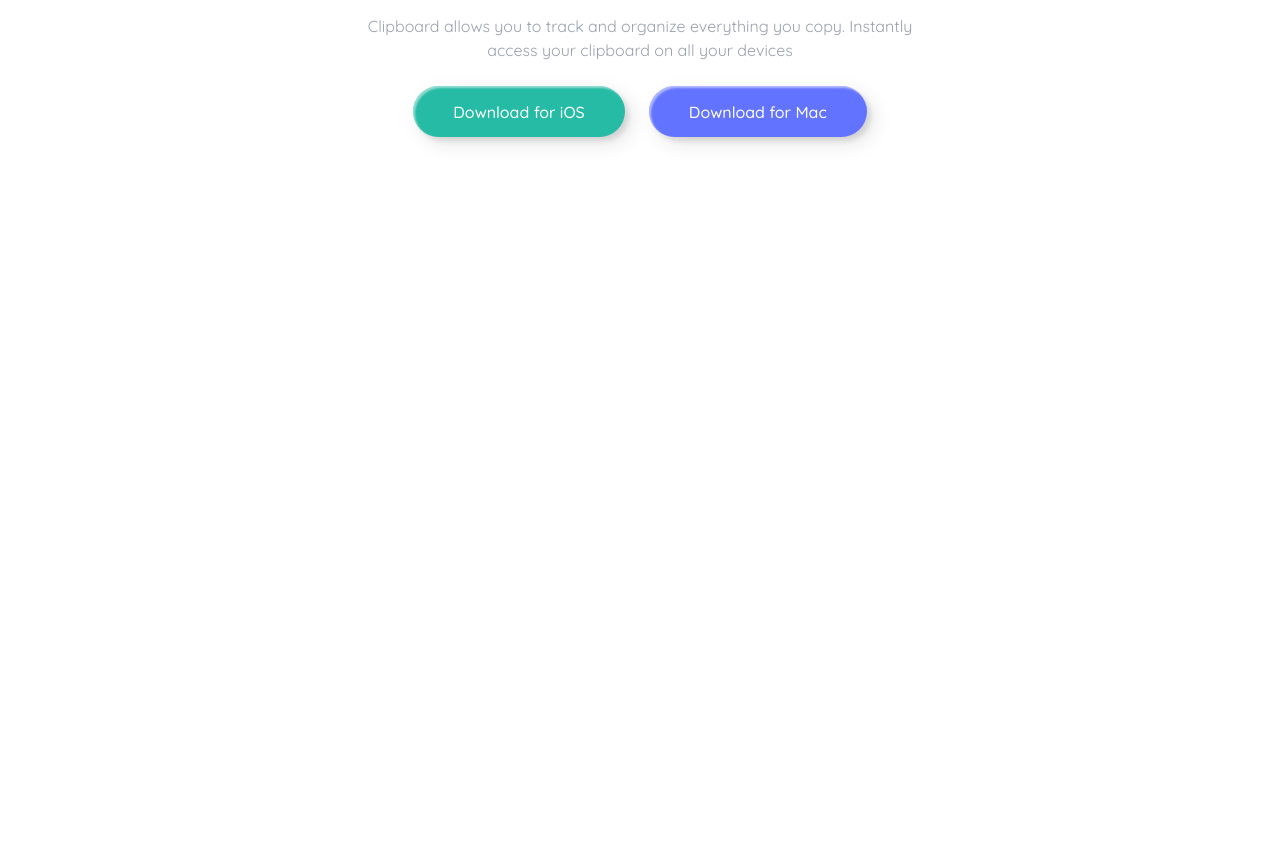
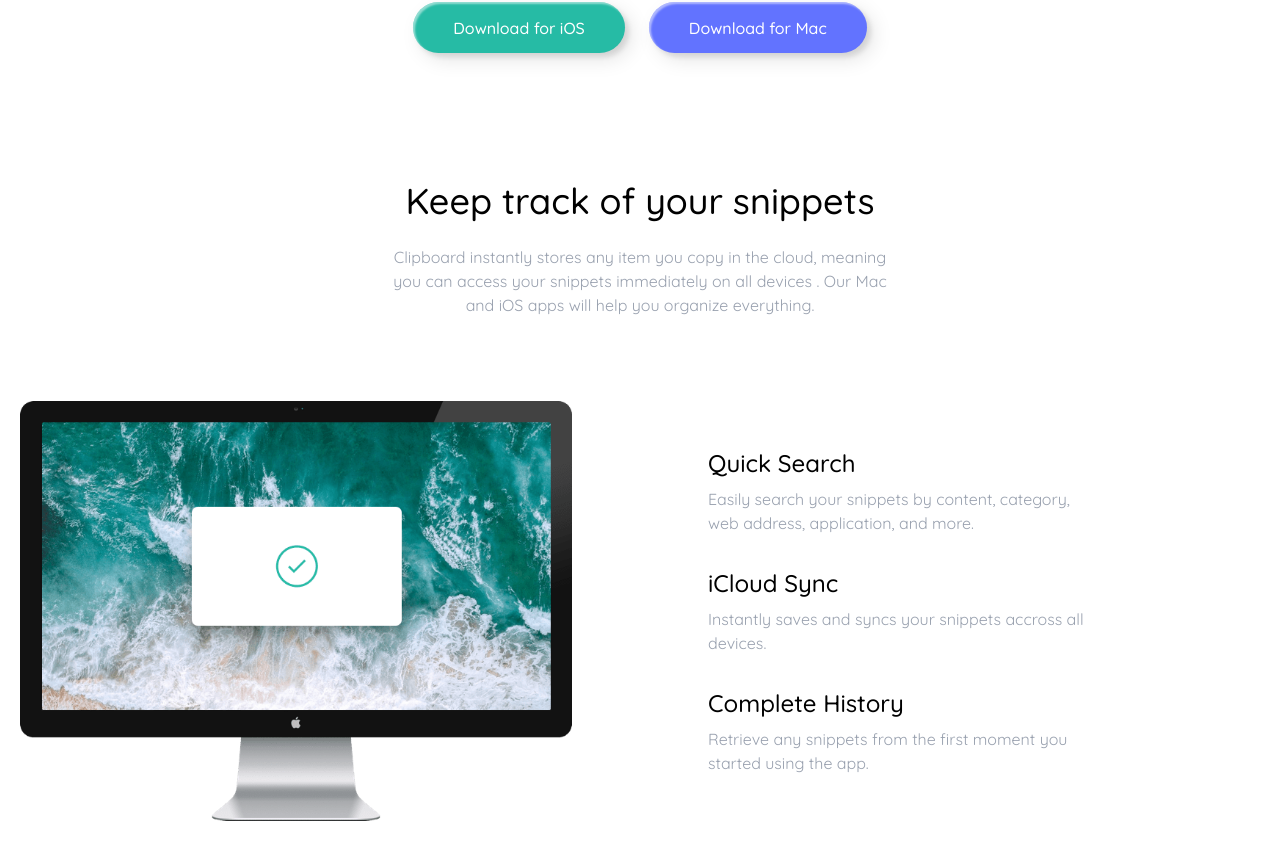
Before and after one commit to IndranjanaChatterjee/Clipboard_Landing_page_master, a React (Vite) app: page / in a window 1280 px wide. Shown: the part 475-1316 px from the top of the page. Before the commit the page ends 800 px from the top, so only its background shows below. Built offline with nearby package versions, Linux system fonts and the light colour scheme.

Commit message:
feat/Snippets_Section

```diff
--- a/src/Components/Snippets.jsx
+++ b/src/Components/Snippets.jsx
@@ -1,9 +1,39 @@
-import React from 'react'
+import React from "react";
+import computer from "../assets/images/image-computer.png"
 
 export default function Snippets() {
   return (
-    <div>
+    <div className="snippets w-[100vw]  flex flex-col justify-center items-center">
+      <h1 className="text-4xl font-medium mb-6 text-center px-1 sm:px-0">Keep track of your snippets</h1>
+      <p className="w-full sm:w-[40%] text-center flex justify-center items-center text-gray-400 mb-16">
+        Clipboard instantly stores any item you copy in the cloud, meaning you
+        can access your snippets immediately on all devices . Our Mac and iOS apps
+        will help you organize everything.
+        </p>
+        <div className="w-full flex flex-col sm:flex-row items-center sm:justify-between justify-center gap-24">
+          <div className="w-full p-5 sm:w-1/2 flex justify-center sm:items-start items-center ">
+            <img src={computer} alt="computer" />
+          </div>
 
+          <div className="w-full sm:w-1/2 flex flex-col justify-center items-start gap-8 p-5">
+            <div  className="flex flex-col justify-center sm:items-start items-center sm:w-[70%] w-full gap-2">
+              <h3 className="text-2xl font-medium ">Quick Search</h3>
+              <p className="text-gray-400 w-full text-center sm:text-start">Easily search your snippets by content, category, web address, application, and more.</p>
+            </div>
+            <div  className="flex flex-col justify-center sm:items-start items-center sm:w-[70%] w-full gap-2">
+              <h3 className="text-2xl font-medium ">iCloud Sync</h3>
+              <p className="text-gray-400 w-full text-center sm:text-start">Instantly saves and syncs your snippets accross all devices.</p>
+            </div >
+            <div className="flex flex-col justify-center sm:items-start items-center sm:w-[70%] w-full gap-2">
+              <h3 className="text-2xl font-medium ">
+                Complete History
+              </h3>
+              <p className="text-gray-400 w-full text-center sm:text-start">Retrieve any snippets from the first moment you started using the app.</p>
+
+            </div>
+
+          </div>
+        </div>
     </div>
-  )
+  );
 }
--- a/src/Components/TopSection.jsx
+++ b/src/Components/TopSection.jsx
@@ -4,7 +4,7 @@ import logo from "../assets/images/logo.svg";
 export default function TopSection() {
   return (
     <div className="flex justify-center items-center flex-col gap-4 text-center sm:gap-6 ">
-      <img src={logo} alt="logo" className=" logo" />
+      <img src={logo} alt="logo" className=" logo mt-32" />
       <h1 className="font-semibold text-4xl sm:text-5xl">A history of everything you copy</h1>
       <p className="sm:w-[70%] text-gray-400">
         Clipboard allows you to track and organize everything you copy. Instantly
--- a/src/index.css
+++ b/src/index.css
@@ -1,10 +1,6 @@
 @import url("https://fonts.googleapis.com/css2?family=Quicksand:wght@300..700&display=swap");
 @import "tailwindcss";
 
-* {
-  margin: 0;
-  padding: 0;
-}
 body {
   background-color: white;
   background-image: url("./assets/images/bg-header-desktop.png");
@@ -16,6 +12,7 @@ body {
   justify-content: center;
   align-items: center;
   font-family: "Quicksand", sans-serif;
+  overflow-x: hidden;
 }
 .logo {
   margin-bottom: 5rem;
@@ -45,6 +42,10 @@ button {
   background: linear-gradient(0deg, #6273ff 0%, #4d60ea 100%);
 }
 
+.snippets{
+    margin-top: 8rem;
+}
+
 @media (max-width: 450px) {
   body {
     background-color: white;
```
